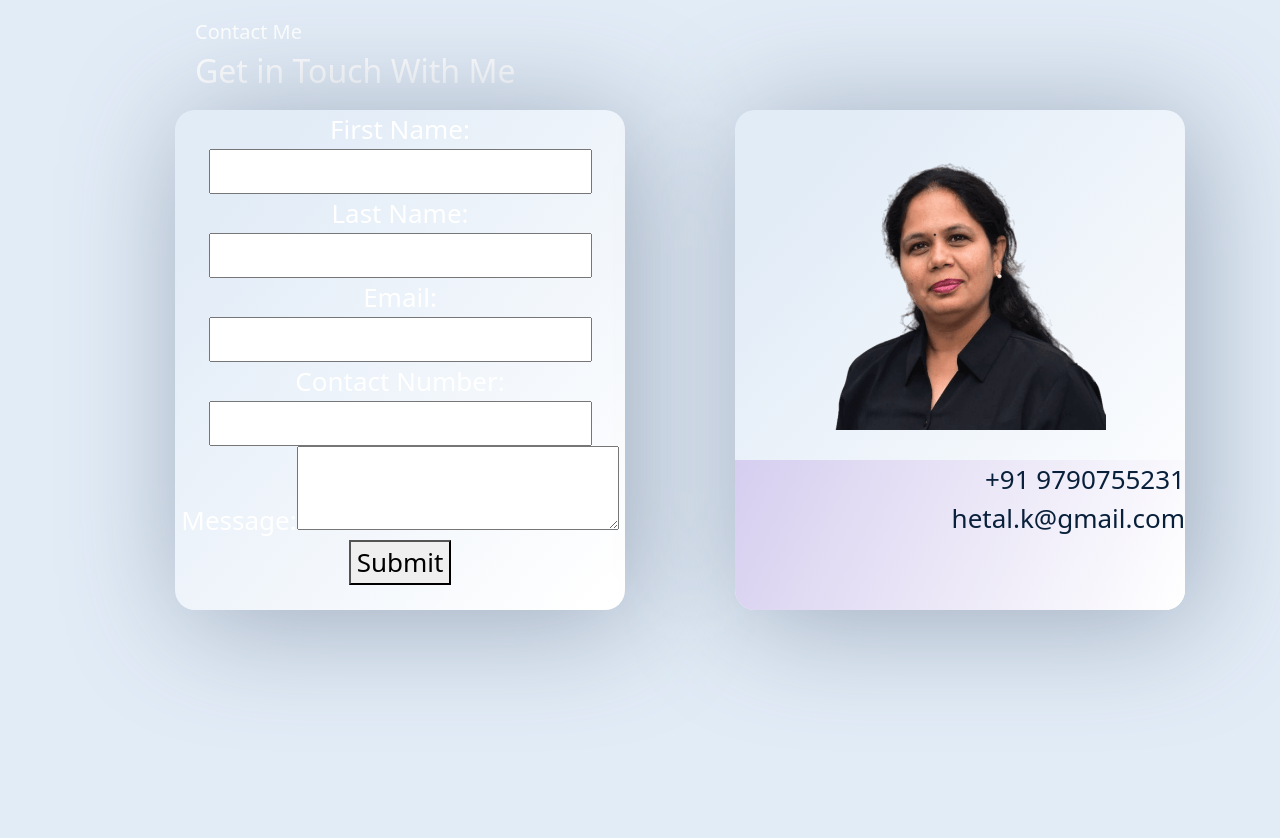
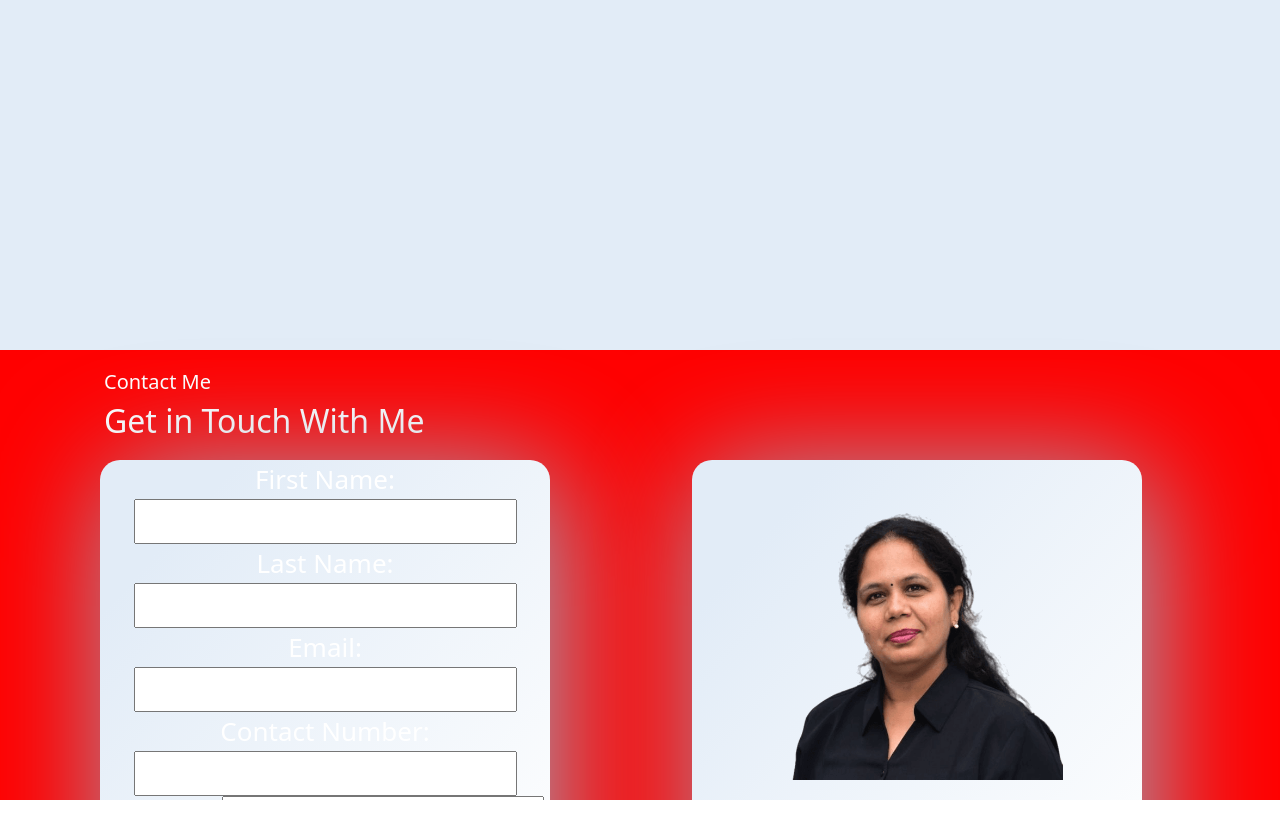
Before and after one commit to hariharan005/hetal, a React (Create React App) app in the folder hetal-portfolio/: page /contact in a window 1280 px wide. Shown: the top 838 px of the page. After the commit the page ends 800 px from the top, so only its background shows below. Built offline with nearby package versions, Linux system fonts and the light colour scheme.

Commit message:
updated and footer added

```diff
--- a/hetal-portfolio/package.json
+++ b/hetal-portfolio/package.json
@@ -14,6 +14,7 @@
     "react-router-dom": "^6.22.0",
     "react-scripts": "5.0.1",
     "react-scroll": "^1.9.0",
+    "react-social-icons": "^6.14.0",
     "web-vitals": "^2.1.4"
   },
   "scripts": {
--- a/hetal-portfolio/src/components/footer.js
+++ b/hetal-portfolio/src/components/footer.js
@@ -0,0 +1,17 @@
+import "../css/footer.css";
+import { SocialIcon } from "react-social-icons";
+export default function About() {
+    return (
+      <>
+        <section className="footer">
+          <div>
+            <h3>Connect with Me</h3>
+            <SocialIcon network="facebook"></SocialIcon>
+            <SocialIcon network="instagram"></SocialIcon>
+            <SocialIcon network="twitter"></SocialIcon>
+            <SocialIcon network="email"></SocialIcon>
+          </div>
+        </section>
+      </>
+    );
+  }
--- a/hetal-portfolio/src/components/home.js
+++ b/hetal-portfolio/src/components/home.js
@@ -7,6 +7,7 @@ import Education from "../components/education";
 import Skills from "../components/skills";
 import Blogs from "../components/blogs";
 import Contact from "../components/contact";
+import Footer from "../components/footer";
 //import Footer from "../components/footer";
 import profileImage from "../assets/2.png";
 //import { Link } from "react-router-dom";
@@ -68,6 +69,7 @@ const HomePage = () => {
         <Experience></Experience>
         <Contact></Contact>
         <Blogs></Blogs>
+        <Footer></Footer>
     </>
   );
 };
--- a/hetal-portfolio/src/css/about.css
+++ b/hetal-portfolio/src/css/about.css
@@ -3,7 +3,7 @@
   top: 200px;
   height: 700px;
   width: 1400px;
-  /* background-color: green; */
+  background-color: green;
 }
 .about h3 {
   color: #e6017f;
--- a/hetal-portfolio/src/css/blogs.css
+++ b/hetal-portfolio/src/css/blogs.css
@@ -1,3 +1,10 @@
+.blogs {
+  position: relative;
+  top: 400px;
+  height: auto;
+  width: 1400px;
+  background-color: green;
+}
 .blogs h3{
     color: #E6017F;
 }
--- a/hetal-portfolio/src/css/contact.css
+++ b/hetal-portfolio/src/css/contact.css
@@ -1,6 +1,15 @@
+.contact {
+  position: relative;
+  top: 350px;
+  height: 800px;
+  width: 1400px;
+  background-color: red;
+  justify-content: center;
+}
 .conlabel{
   position: relative;
   text-align: left;
+  left: 9rem;
   margin: 20px;
   right: 15rem;
 }
@@ -11,7 +20,7 @@
   height: 500px;
   width: 450px;
   border-radius: 20px;
-  right: 15rem;
+  left: 10rem;
 }
 .contactdiv {
   position: relative;
@@ -20,7 +29,7 @@
   height: 500px;
   width: 450px;
   border-radius: 20px;
-  left: 20rem;
+  left: 47rem;
   bottom: 31.3rem;
 }
 .contactdiv img{
--- a/hetal-portfolio/src/css/education.css
+++ b/hetal-portfolio/src/css/education.css
@@ -1,9 +1,9 @@
 .education {
   position: relative;
-  top: 200px;
+  top: 270px;
   height: 700px;
   width: 1400px;
-  /* background-color: green; */
+  background-color: green;
 }
 .education h3 {
   color: #e6017f;
--- a/hetal-portfolio/src/css/experience.css
+++ b/hetal-portfolio/src/css/experience.css
@@ -1,8 +1,9 @@
 .experience {
     position: relative;
-    top: 250px;
-    height: 800px;
+    top: 300px;
+    height: 500px;
     width: 1400px;
+    background-color: yellow;
   }
   .experience h3 {
     color: #e6017f;
--- a/hetal-portfolio/src/css/footer.css
+++ b/hetal-portfolio/src/css/footer.css
@@ -0,0 +1,11 @@
+.footer {
+  position: relative;
+  top: 500px;
+  height: 300px;
+  width: 100%;
+  background: linear-gradient(
+    0deg,
+    rgba(135, 151, 168, 1) 0%,
+    rgba(255, 255, 255, 1) 100%
+  );
+}
--- a/hetal-portfolio/src/css/home.css
+++ b/hetal-portfolio/src/css/home.css
@@ -1,6 +1,5 @@
 .profile-container {
   position: relative;
-  background-color: transparent;
   /* background-color: #E2ECF7; */
   /* background: linear-gradient(90deg, rgba(226,236,247,1) 50%, rgba(255,255,255,1) 100%);  */
   top: 150px;
--- a/hetal-portfolio/src/css/skills.css
+++ b/hetal-portfolio/src/css/skills.css
@@ -3,6 +3,7 @@
   top: 250px;
   height: 800px;
   width: 1400px;
+  background-color: red;
 }
 .skills h3 {
   color: #e6017f;
```
Also changed, not shown: 1 other file (tests, documents, lock files or other folders).
